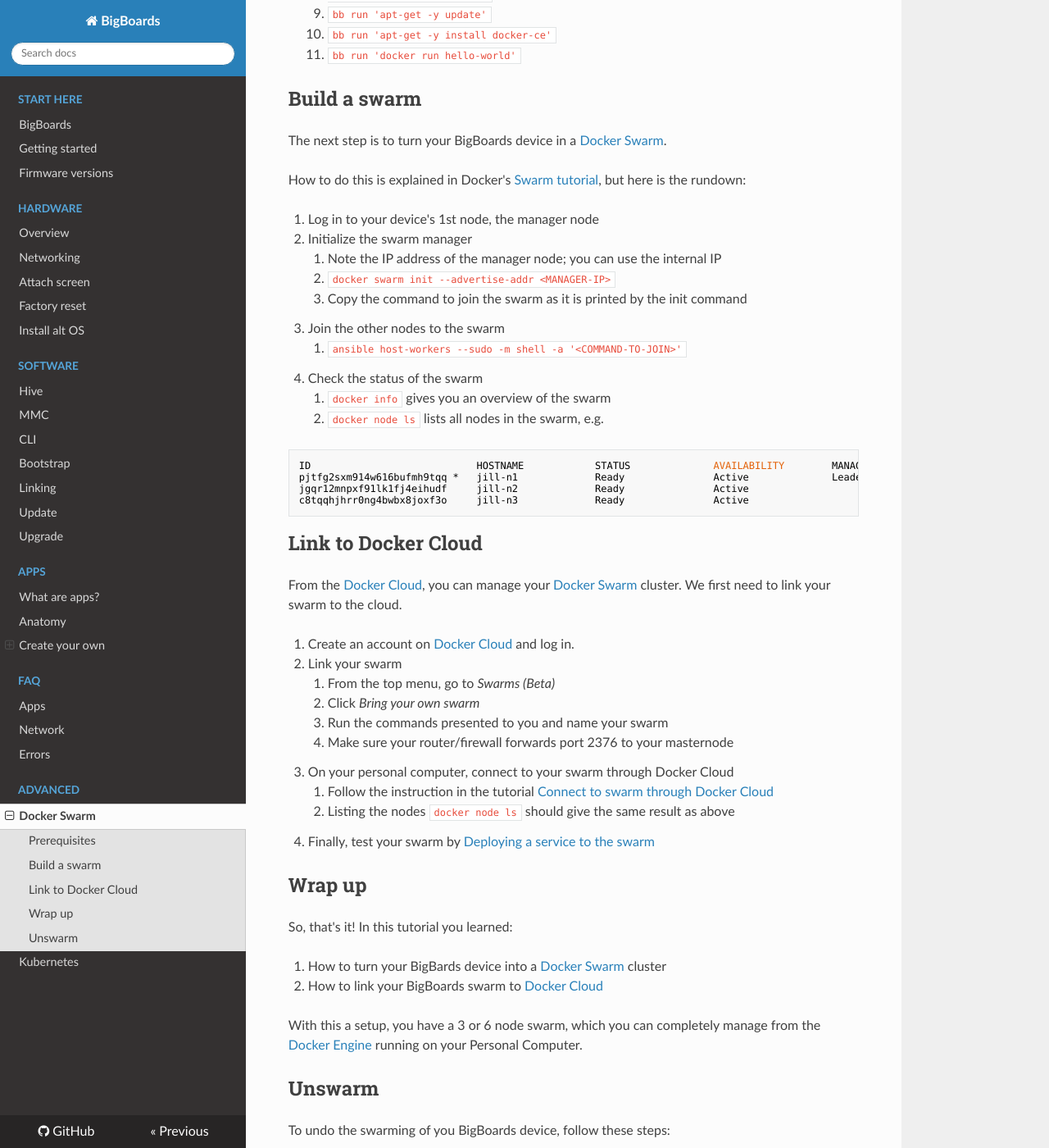
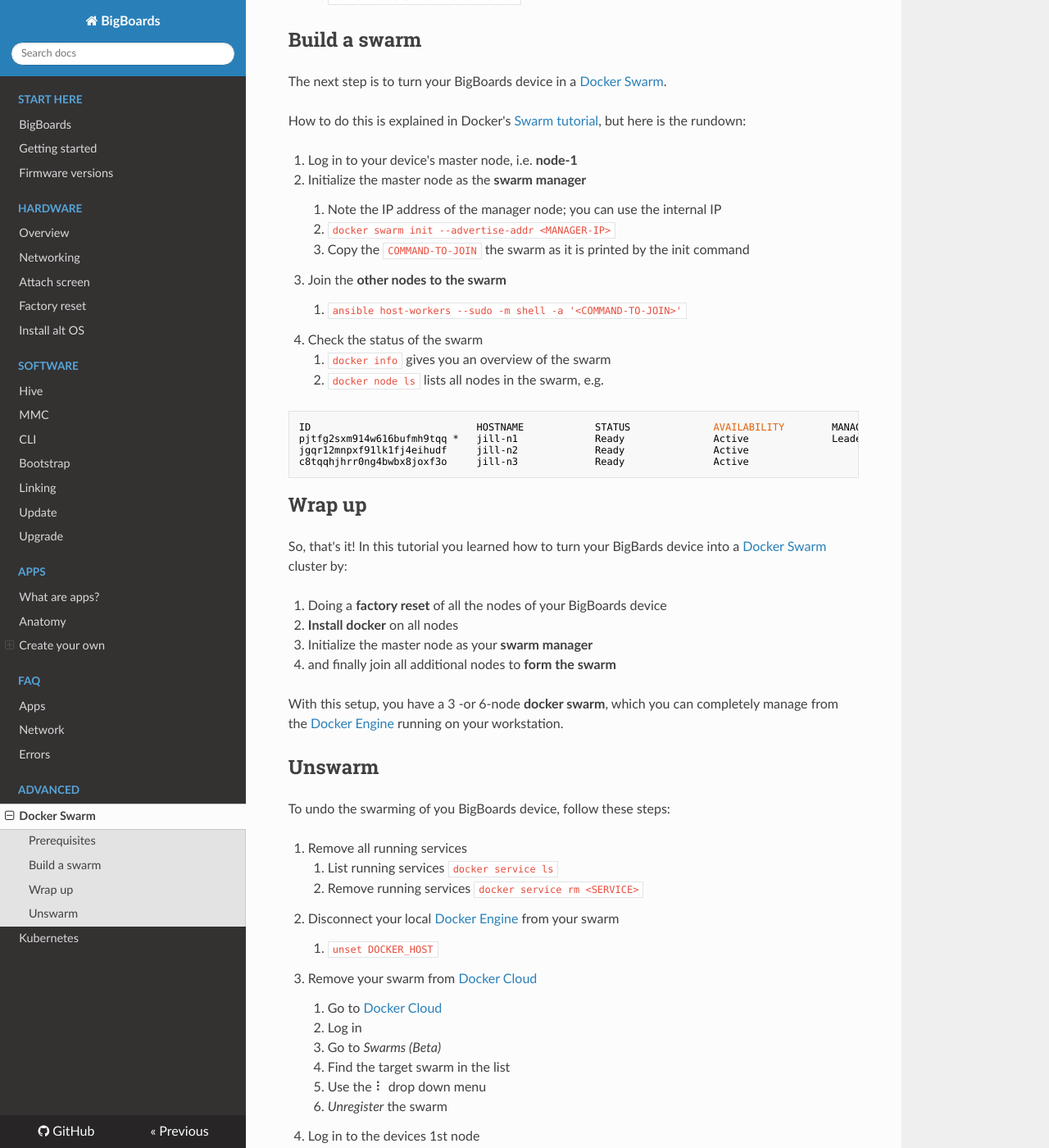
Before and after one commit to bigboards/bigboards-docs, an MkDocs documentation site: the page built from docs/advanced/docker-swarm.md, in a window 1280 px wide and 1400 px high, scrolled down 833 px. Shown: the whole window at 82% size. Built offline with MkDocs 1.6.1, drawn with Linux system fonts in a browser that asks for light colours; nearby versions of some CDN libraries; old or Windows-style settings are respelled for this version of MkDocs; some of the changed text lies outside the part shown.

Commit message:
Docker Cloud only available in Docker EE

````diff
--- a/docs/advanced/docker-swarm.md
+++ b/docs/advanced/docker-swarm.md
@@ -1,21 +1,11 @@
 # Docker Swarm
 Current versions of the [Docker Engine] include swarm mode for natively
-managing a cluster of Docker Engines, called a swarm. Use the Docker CLI
-to create a swarm, deploy application services to a swarm, and manage swarm
+managing a cluster of Docker Engines, called a **Docker swarm**.
+You can use cse the Docker CLI to create a swarm, deploy application services to a swarm, and manage swarm
 behavior.
 
-[Docker Cloud] provides a hosted
-[registry service](https://docs.docker.com/docker-cloud/builds/repos/) with
-[build](https://docs.docker.com/docker-cloud/builds/automated-build/) and
-[testing](https://docs.docker.com/docker-cloud/builds/automated-testing/) facilities
-for Dockerized application images; tools to help you set up and [manage host
-infrastructure](https://docs.docker.com/docker-cloud/infrastructure/); and
-[application lifecycle features](https://docs.docker.com/docker-cloud/apps/) to
-automate deploying (and redeploying) services created from images.
-
-This tutorial outlines how to turn your BigBoards device in a
-[Docker Swarm] and manage it from anywhere in the world from your local
-[Docker Engine] via [Docker Cloud].
+This tutorial outlines how to turn your BigBoards device in a [Docker Swarm] and **manage it from your workstation**
+with the Docker CLI.
 
 ## Prerequisites
 To complete the tutorial, there are some prerequisites:
@@ -40,12 +30,12 @@
 How to do this is explained in Docker's [Swarm tutorial](https://docs.docker.com/engine/swarm/swarm-tutorial/create-swarm/),
 but here is the rundown:
 
-1. Log in to your device's 1st node, the manager node
-1. Initialize the swarm manager
+1. Log in to your device's master node, i.e. **node-1**
+1. Initialize the master node as the **swarm manager**
     1. Note the IP address of the manager node; you can use the internal IP
     1. `docker swarm init --advertise-addr <MANAGER-IP>`
-    1. Copy the command to join the swarm as it is printed by the init command
-1. Join the other nodes to the swarm
+    1. Copy the `COMMAND-TO-JOIN` the swarm as it is printed by the init command
+1. Join the **other nodes to the swarm**
     1. `ansible host-workers --sudo -m shell -a '<COMMAND-TO-JOIN>'`
 1. Check the status of the swarm
     1. `docker info` gives you an overview of the swarm
@@ -58,29 +48,16 @@
 c8tqqhjhrr0ng4bwbx8joxf3o     jill-n3             Ready               Active
 ```
 
-## Link to Docker Cloud
-From the [Docker Cloud], you can manage your [Docker Swarm] cluster. We first
-need to link your swarm to the cloud.
+## Wrap up
+So, that's it! In this tutorial you learned how to turn your BigBards device into a [Docker Swarm] cluster by:
 
-1. Create an account on [Docker Cloud] and log in.
-1. Link your swarm
-    1. From the top menu, go to *Swarms (Beta)*
-    1. Click *Bring your own swarm*
-    1. Run the commands presented to you and name your swarm
-    1. Make sure your router/firewall forwards port 2376 to your masternode
-1. On your personal computer, connect to your swarm through Docker Cloud
-    1. Follow the instruction in the tutorial [Connect to swarm through Docker Cloud](https://docs.docker.com/docker-cloud/cloud-swarm/connect-to-swarm/)
-    1. Listing the nodes `docker node ls` should give the same result as above
-1. Finally, test your swarm by [Deploying a service to the swarm](https://docs.docker.com/engine/swarm/swarm-tutorial/deploy-service/)
+1. Doing a **factory reset** of all the nodes of your BigBoards device
+1. **Install docker** on all nodes
+1. Initialize the master node as your **swarm manager**
+1. and finally join all additional nodes to **form the swarm**
 
-## Wrap up
-So, that's it! In this tutorial you learned:
-
-1. How to turn your BigBards device into a [Docker Swarm] cluster
-1. How to link your BigBoards swarm to [Docker Cloud]
-
-With this a setup, you have a 3 or 6 node swarm, which you can
-completely manage from the [Docker Engine] running on your Personal Computer.
+With this setup, you have a 3 -or 6-node **docker swarm**, which you can
+completely manage from the [Docker Engine] running on your workstation.
 
 ## Unswarm
 To undo the swarming of you BigBoards device, follow these steps:
````
